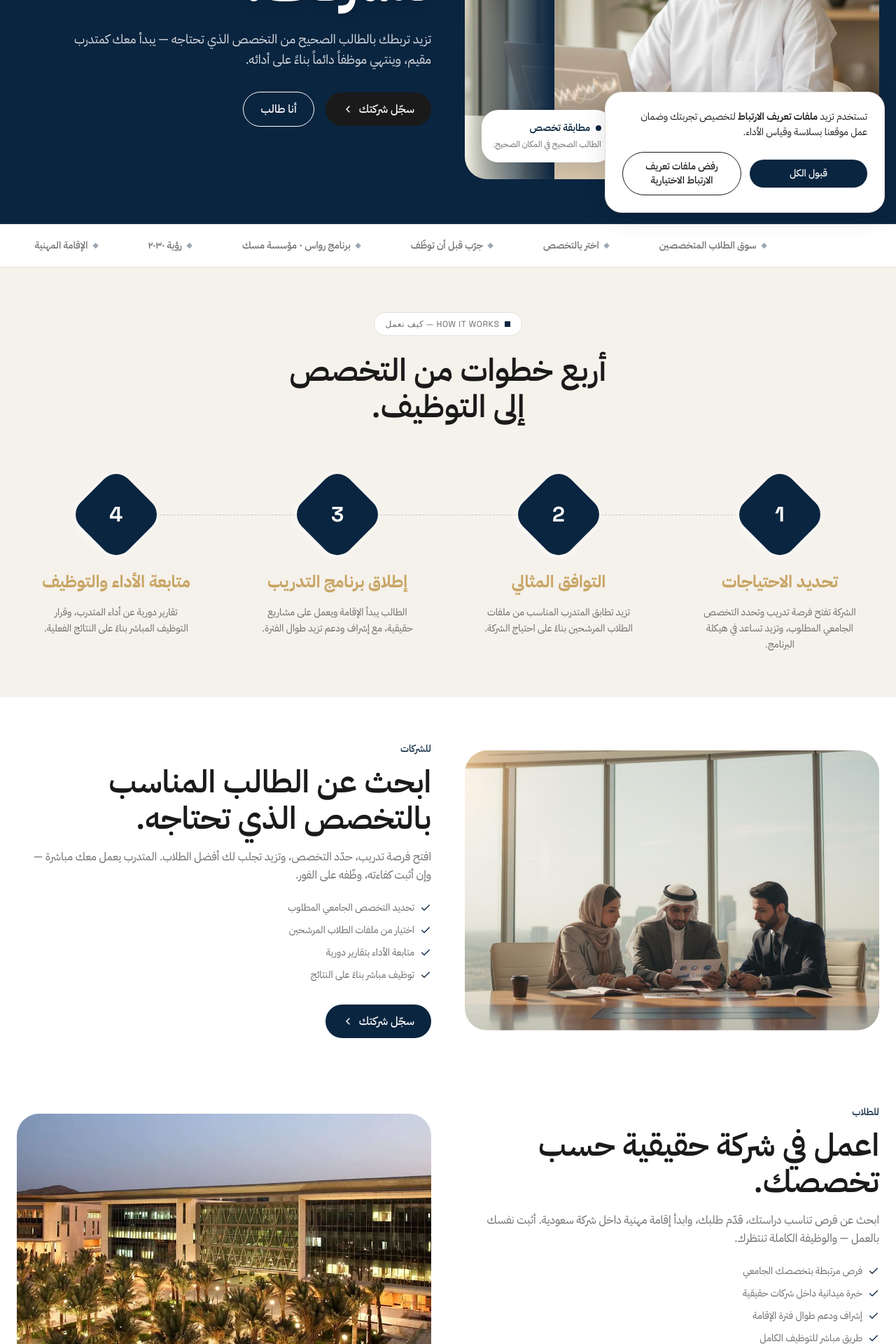
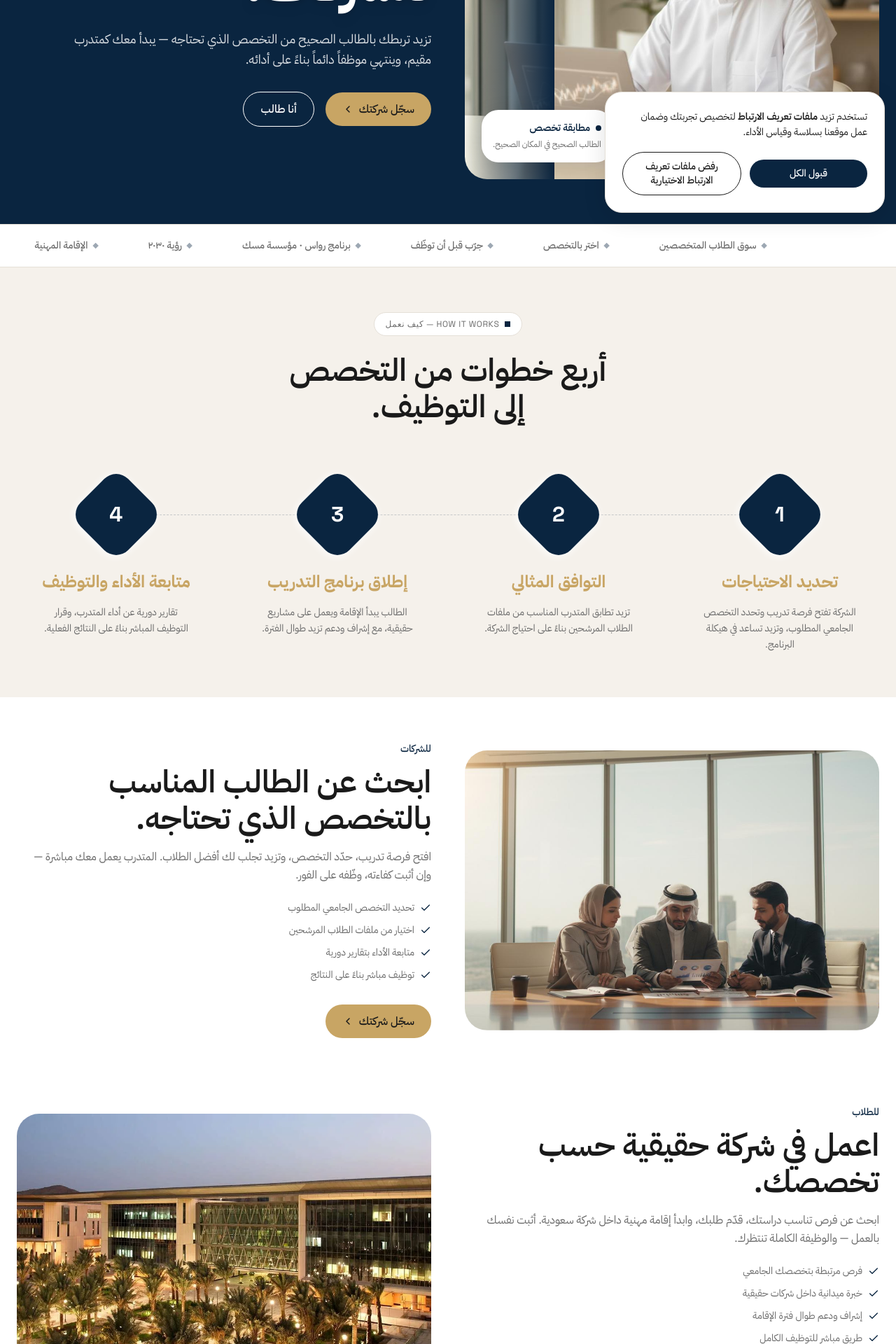
Before and after one commit to reimann314/tazido, a React (Vite) app: page / in a window 1280 px wide. Shown: the part 480-2400 px from the top of the page at 70% size. Built offline with nearby package versions, Linux system fonts and the light colour scheme; no server answers.

Commit message:
Route سجّل شركتك CTAs to signup and restyle in gold
Co-Authored-By: Claude Opus 4.7 (1M context) <noreply@anthropic.com>

```diff
--- a/src/pages/ForCompanies.tsx
+++ b/src/pages/ForCompanies.tsx
@@ -72,7 +72,7 @@ export default function ForCompanies() {
                 افتح فرصة تدريب، حدّد التخصص، وتزيد تجلب لك أفضل الطلاب.
                 المتدرب يعمل معك مباشرة — وإن أثبت كفاءته، وظّفه على الفور.
               </p>
-              <Link to="/for-companies" className="btn-primary">
+              <Link to="/signup?role=company" className="inline-flex items-center justify-center gap-2 px-6 py-3 bg-gold text-text-primary rounded-full font-medium transition-all duration-300 hover:scale-[1.02] hover:brightness-95">
                 <span>سجّل شركتك</span>
                 <svg width="16" height="16" viewBox="0 0 16 16" fill="none">
                   <path d="M10 12L6 8L10 4" stroke="currentColor" strokeWidth="1.5" strokeLinecap="round" strokeLinejoin="round" />
@@ -157,7 +157,7 @@ export default function ForCompanies() {
           <p className="text-white/75 mb-8 max-w-lg mx-auto">
             لا تنتظر موسم التخرج. افتح فرصة تدريب اليوم واختر بالتخصص.
           </p>
-          <Link to="/for-companies" className="btn-dark inline-flex">
+          <Link to="/signup?role=company" className="inline-flex items-center justify-center gap-2 px-6 py-3 bg-gold text-text-primary rounded-full font-medium transition-all duration-300 hover:scale-[1.02] hover:brightness-95">
             <span>سجّل شركتك</span>
             <svg width="16" height="16" viewBox="0 0 16 16" fill="none">
               <path d="M10 12L6 8L10 4" stroke="currentColor" strokeWidth="1.5" strokeLinecap="round" strokeLinejoin="round" />
--- a/src/pages/Home.tsx
+++ b/src/pages/Home.tsx
@@ -88,7 +88,7 @@ function Hero() {
           </p>
 
           <div className="flex items-center gap-4 flex-wrap">
-            <Link to="/for-companies" className="btn-dark">
+            <Link to="/signup?role=company" className="inline-flex items-center justify-center gap-2 px-6 py-3 bg-gold text-text-primary rounded-full font-medium transition-all duration-300 hover:scale-[1.02] hover:brightness-95">
               <span>سجّل شركتك</span>
               <svg width="16" height="16" viewBox="0 0 16 16" fill="none">
                 <path d="M10 12L6 8L10 4" stroke="currentColor" strokeWidth="1.5" strokeLinecap="round" strokeLinejoin="round" />
@@ -292,7 +292,7 @@ function TwoPaths() {
                 </li>
               ))}
             </ul>
-            <Link to="/for-companies" className="btn-primary">
+            <Link to="/signup?role=company" className="inline-flex items-center justify-center gap-2 px-6 py-3 bg-gold text-text-primary rounded-full font-medium transition-all duration-300 hover:scale-[1.02] hover:brightness-95">
               <span>سجّل شركتك</span>
               <svg width="16" height="16" viewBox="0 0 16 16" fill="none">
                 <path d="M10 12L6 8L10 4" stroke="currentColor" strokeWidth="1.5" strokeLinecap="round" strokeLinejoin="round" />
@@ -499,7 +499,7 @@ function FinalCTA() {
           </p>
 
           <div className="flex items-center justify-center gap-4 flex-wrap">
-            <Link to="/for-companies" className="btn-dark">
+            <Link to="/signup?role=company" className="inline-flex items-center justify-center gap-2 px-6 py-3 bg-gold text-text-primary rounded-full font-medium transition-all duration-300 hover:scale-[1.02] hover:brightness-95">
               <span>سجّل شركتك</span>
               <svg width="16" height="16" viewBox="0 0 16 16" fill="none">
                 <path d="M10 12L6 8L10 4" stroke="currentColor" strokeWidth="1.5" strokeLinecap="round" strokeLinejoin="round" />
```
